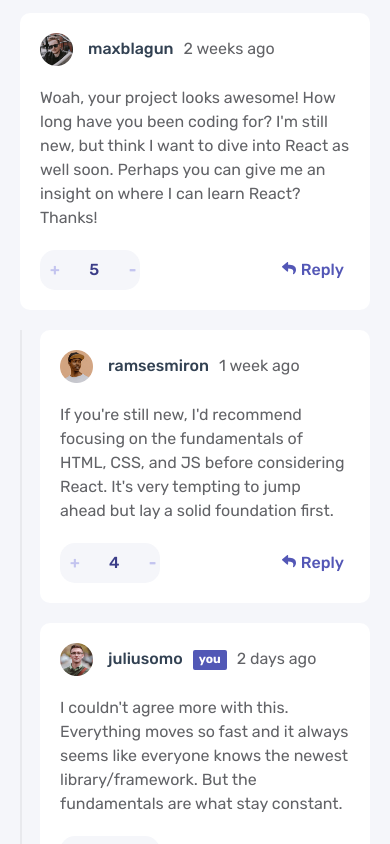
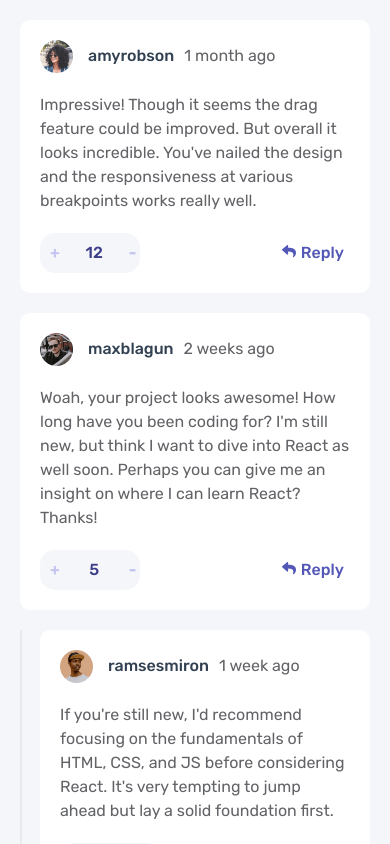
Before and after one commit to JanWu100/interactive-comments-section, a React (Create React App) app: page / in a window 390 px wide. Shown: the top 844 px of the page. Built offline with nearby package versions, Linux system fonts and the light colour scheme.

Commit message:
fix mobile size

```diff
--- a/src/index.css
+++ b/src/index.css
@@ -2,9 +2,9 @@ html {
   font-size: 62.5%;
 }
 
-
-
-*, *::before, *::after {
+*,
+*::before,
+*::after {
   box-sizing: border-box;
 }
 
@@ -17,13 +17,8 @@ p {
 }
 
 body {
-  display: flex;
-  width: 100%;
-  height: 100vh;
-  justify-content: center;
-  align-items: center;
   margin: 0;
-  font-family: 'Rubik', sans-serif;
+  font-family: "Rubik", sans-serif;
   font-size: 1.6rem;
   -webkit-font-smoothing: antialiased;
   -moz-osx-font-smoothing: grayscale;
@@ -31,6 +26,16 @@ body {
 }
 
 code {
-  font-family: source-code-pro, Menlo, Monaco, Consolas, 'Courier New',
+  font-family: source-code-pro, Menlo, Monaco, Consolas, "Courier New",
     monospace;
 }
+
+@media (min-width: 650px) {
+  body {
+    display: flex;
+    width: 100%;
+    height: 100vh;
+    justify-content: center;
+    align-items: center;
+  }
+}
```
